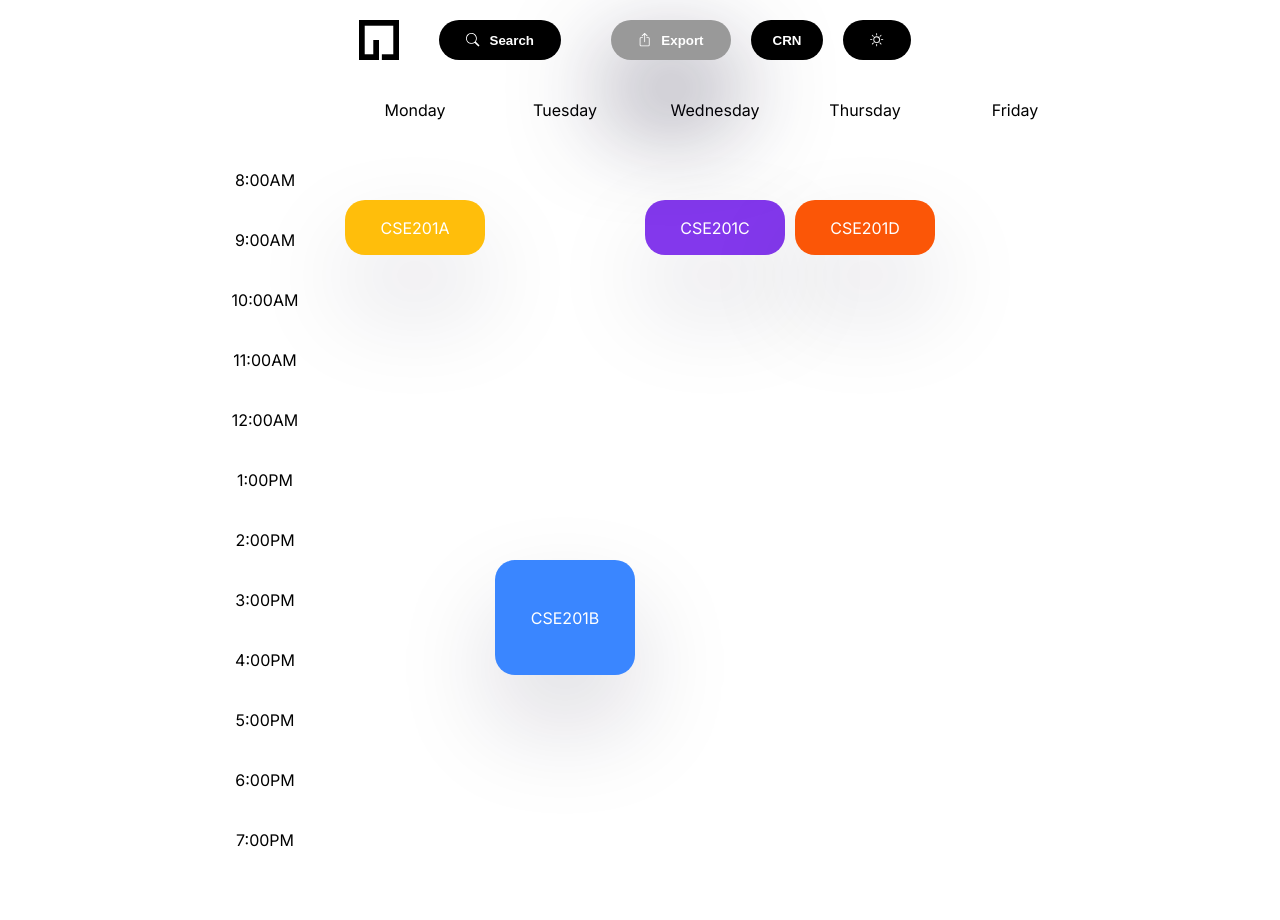
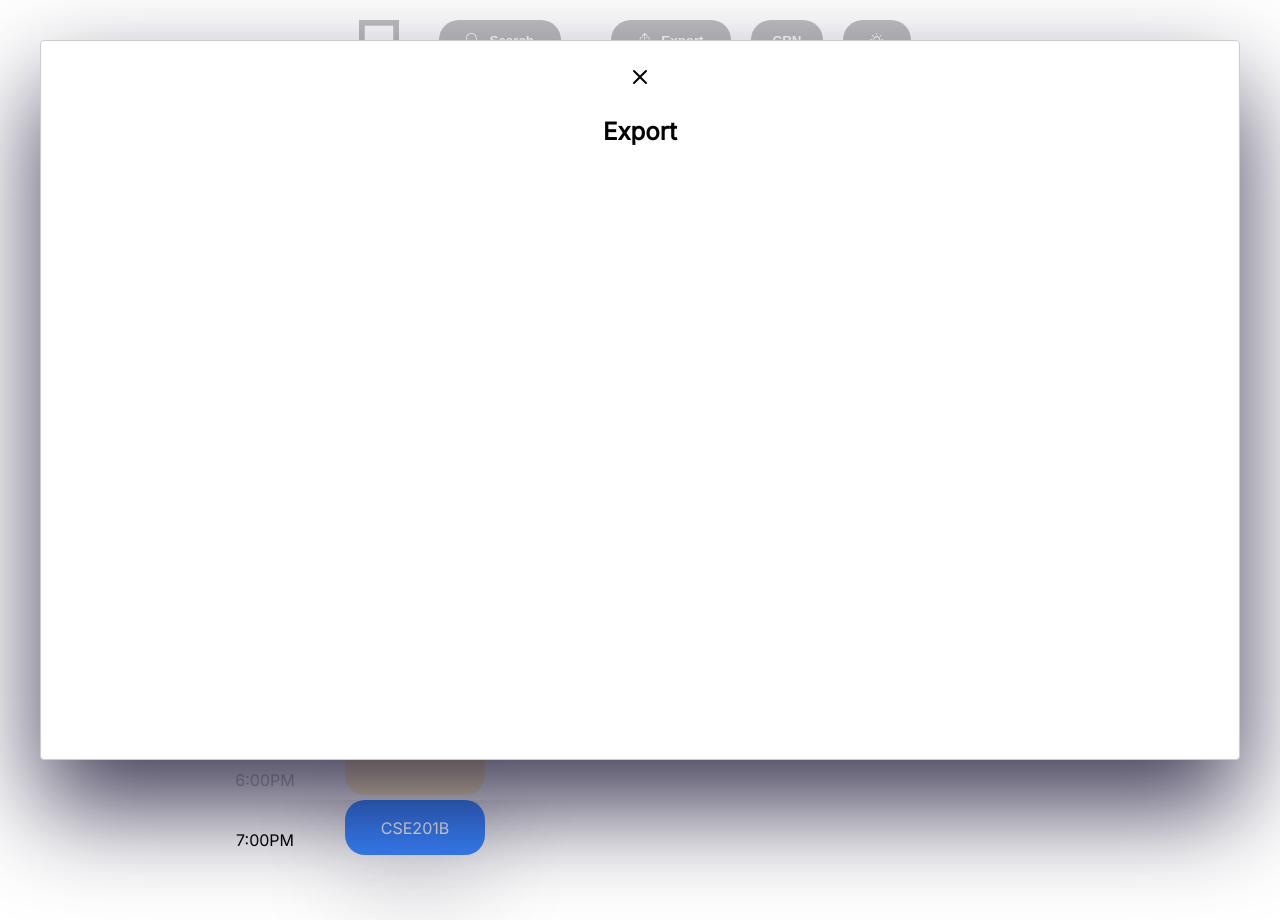
Before and after one commit to qudwl/mac-website, a React (Create React App) app: page / in a window 1280 px wide. Both pictures are taken after a click on the button "Export". Built offline with nearby package versions, Linux system fonts and the light colour scheme.

Commit message:
Added modal

```diff
--- a/package.json
+++ b/package.json
@@ -11,6 +11,7 @@
     "react": "^18.2.0",
     "react-bootstrap-icons": "^1.10.2",
     "react-dom": "^18.2.0",
+    "react-modal": "^3.16.1",
     "react-scripts": "5.0.1",
     "web-vitals": "^2.1.4"
   },
--- a/src/App.css
+++ b/src/App.css
@@ -46,3 +46,7 @@ button > * {
 button:focus {
     background-color: #999;
 }
+
+svg:focus {
+    border: 2px dotted black;
+}
--- a/src/App.js
+++ b/src/App.js
@@ -2,15 +2,21 @@ import "./App.css";
 import React, { useState } from "react";
 import SearchBar from "./Components/SearchBar";
 import Main from "./Components/Main";
+import Modal from "./Components/Modal";
 
 function App() {
   const [dark, setDark] = useState(false);
+  const [showModal, setShowModal] = useState(false);
+  const [propsTitle, setPropsTitle] = useState("Export");
 
   return (
-    <div className="App">
-      <SearchBar dark={dark} />
-      <Main />
-    </div>
+    <>
+      <div className="App">
+        <Main />
+        <SearchBar dark={dark} openModal={setShowModal} />
+      </div>
+      <Modal isOpen={showModal} title={propsTitle} close={setShowModal} />
+    </>
   );
 }
 
--- /dev/null
+++ b/src/Components/Modal.css
@@ -0,0 +1,18 @@
+.ReactModal__Overlay {
+    opacity: 0;
+    transform: translateY(-200px);
+    transform: scale(0.9);
+    transition: all 400ms ease-in-out;
+}
+
+.ReactModal__Overlay--after-open{
+    opacity: 1;
+    transform: translateY(0px);
+    transform: scale(1);
+}
+
+.ReactModal__Overlay--before-close{
+    opacity: 0;
+    transform: translateY(-200px);
+    transform: scale(0.9)
+}
--- /dev/null
+++ b/src/Components/Modal.js
@@ -0,0 +1,33 @@
+import ReactModal from "react-modal";
+import { X } from "react-bootstrap-icons";
+import "./Modal.css";
+
+ReactModal.setAppElement("#root");
+
+const customStyle = {
+  content: {
+    textAlign: "center",
+  },
+};
+
+const Modal = (props) => {
+  return (
+    <ReactModal style={customStyle} isOpen={props.isOpen} closeTimeoutMS={401}>
+      <div onClick={() => props.close(false)} aria-label="Close modal">
+        <X
+          size={"2em"}
+          tabIndex="0"
+          onKeyDown={(e) => {
+            if (e.key == "Enter" || e.key == " ") {
+              props.close(false);
+            }
+          }}
+        />
+      </div>
+
+      <h2>{props.title}</h2>
+    </ReactModal>
+  );
+};
+
+export default Modal;
--- a/src/Components/Schedule.js
+++ b/src/Components/Schedule.js
@@ -18,8 +18,8 @@ const data = [
     times: [
       {
         day: 0,
-        start: [8, 30],
-        end: [9, 30],
+        start: [12, 30],
+        end: [18, 30],
       },
     ],
   },
@@ -29,9 +29,9 @@ const data = [
     section: "B",
     times: [
       {
-        day: 1,
-        start: [14, 30],
-        end: [16, 30],
+        day: 0,
+        start: [18, 30],
+        end: [19, 30],
       },
     ],
   },
--- a/src/Components/SearchBar.css
+++ b/src/Components/SearchBar.css
@@ -9,7 +9,6 @@
 }
 
 header {
-    z-index: 1;
     display: flex;
     justify-content: center;
     align-items: center;
--- a/src/Components/SearchBar.js
+++ b/src/Components/SearchBar.js
@@ -11,7 +11,7 @@ const SearchBar = (props) => {
         <span>Search</span>
       </button>
       <div className="menu">
-        <button>
+        <button onClick={() => props.openModal(true)}>
           <BoxArrowUp />
           <span>Export</span>
         </button>
```
Also changed, not shown: 1 other file (tests, documents, lock files or other folders).
